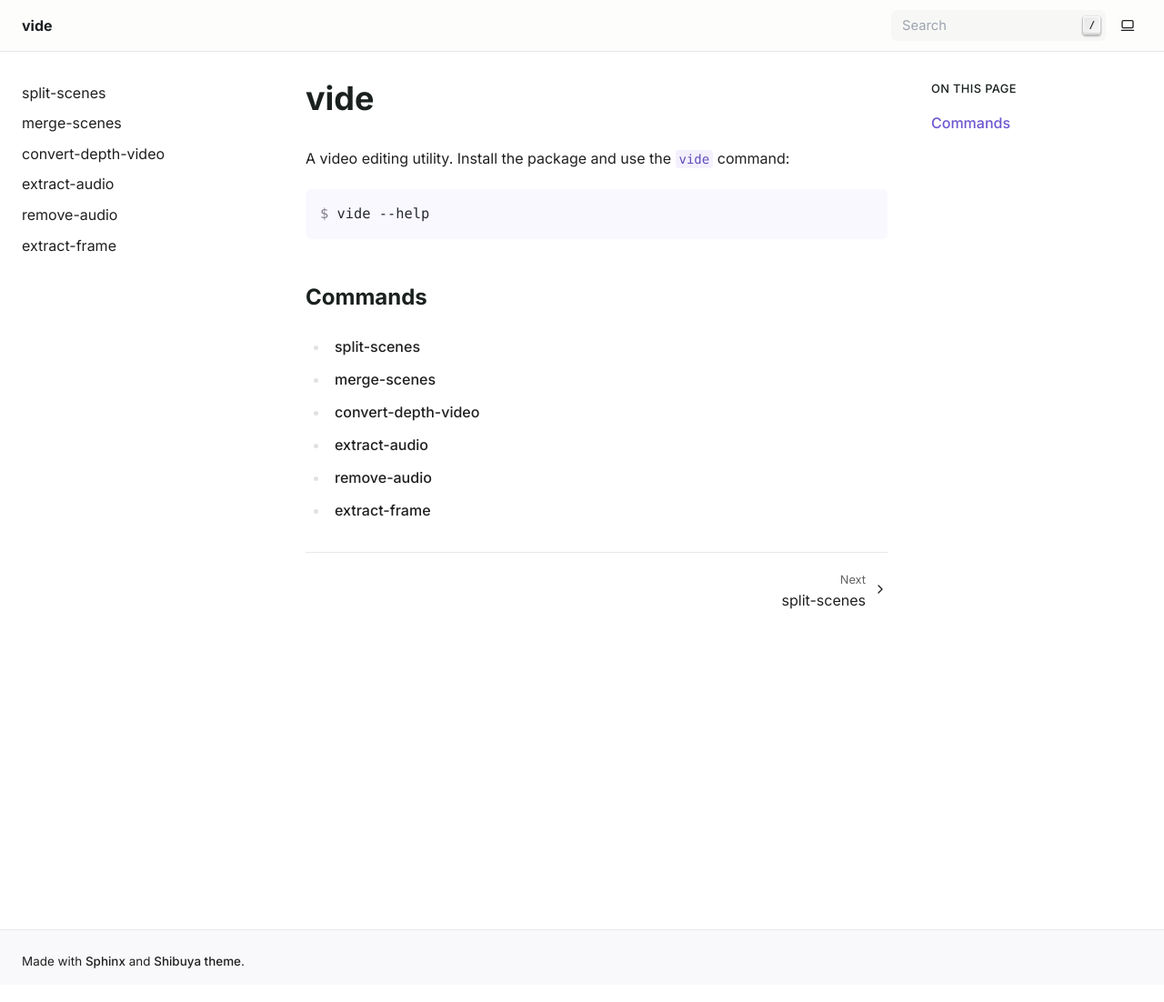
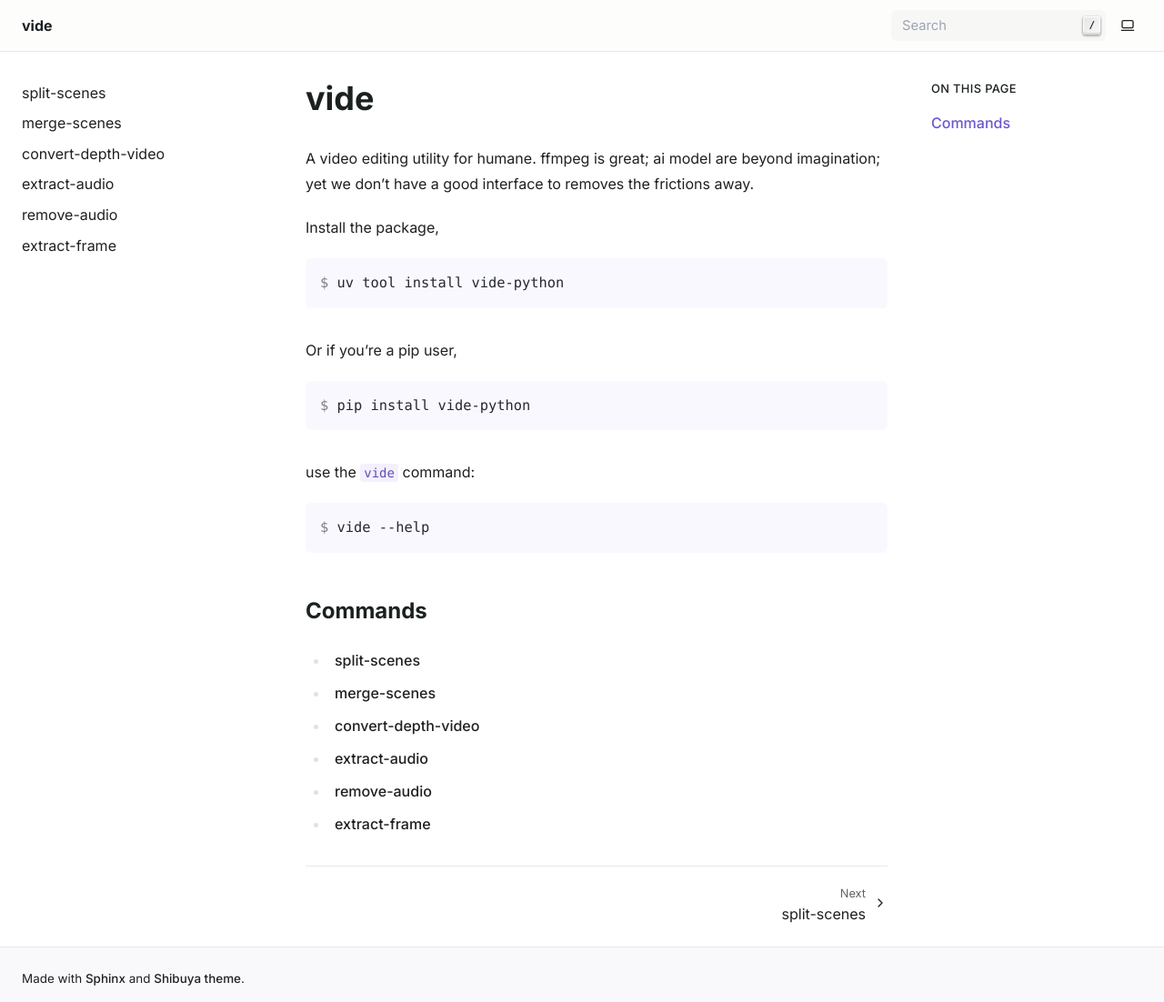
Before and after one commit to inkylabsdev/vide, a Sphinx documentation site: the page built from docs/index.rst, in a window 1280 px wide and 1102 px high. Shown: the whole window at 91% size. Built offline with Sphinx 7.4.7, drawn with Linux system fonts in a browser that asks for light colours.

Commit message:
neat: update package installation.

```diff
--- a/docs/index.rst
+++ b/docs/index.rst
@@ -1,7 +1,21 @@
 vide
 ====
 
-A video editing utility. Install the package and use the ``vide`` command:
+A video editing utility for humane. ffmpeg is great; ai model are beyond imagination; yet we don't have a good interface to removes the frictions away.
+
+Install the package,
+
+.. code-block:: console
+
+   $ uv tool install vide-python
+
+Or if you're a pip user,
+
+.. code-block:: console
+
+   $ pip install vide-python
+
+use the ``vide`` command:
 
 .. code-block:: console
 
```
Also changed, not shown: README.md (+2 -2 lines).
